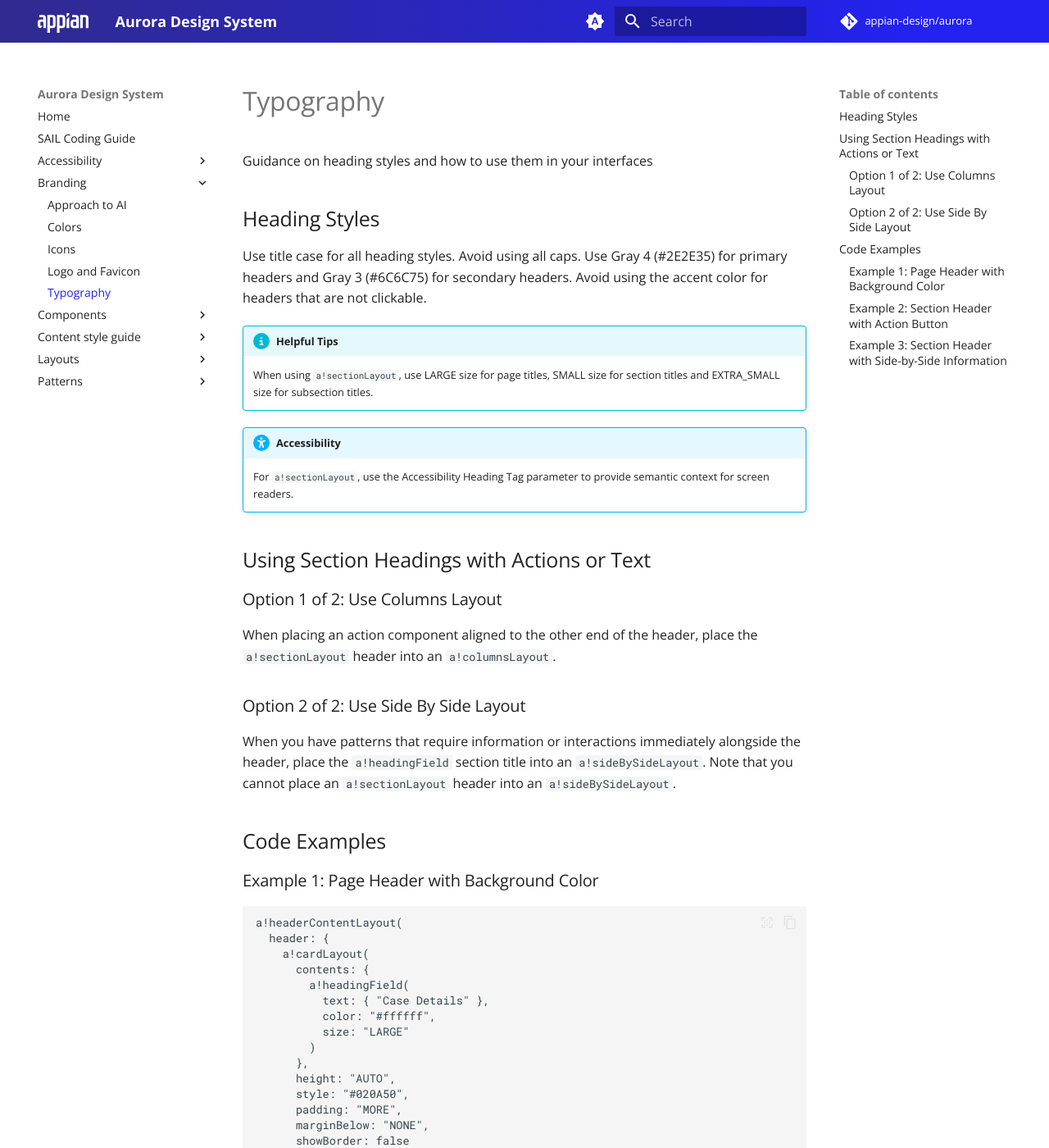
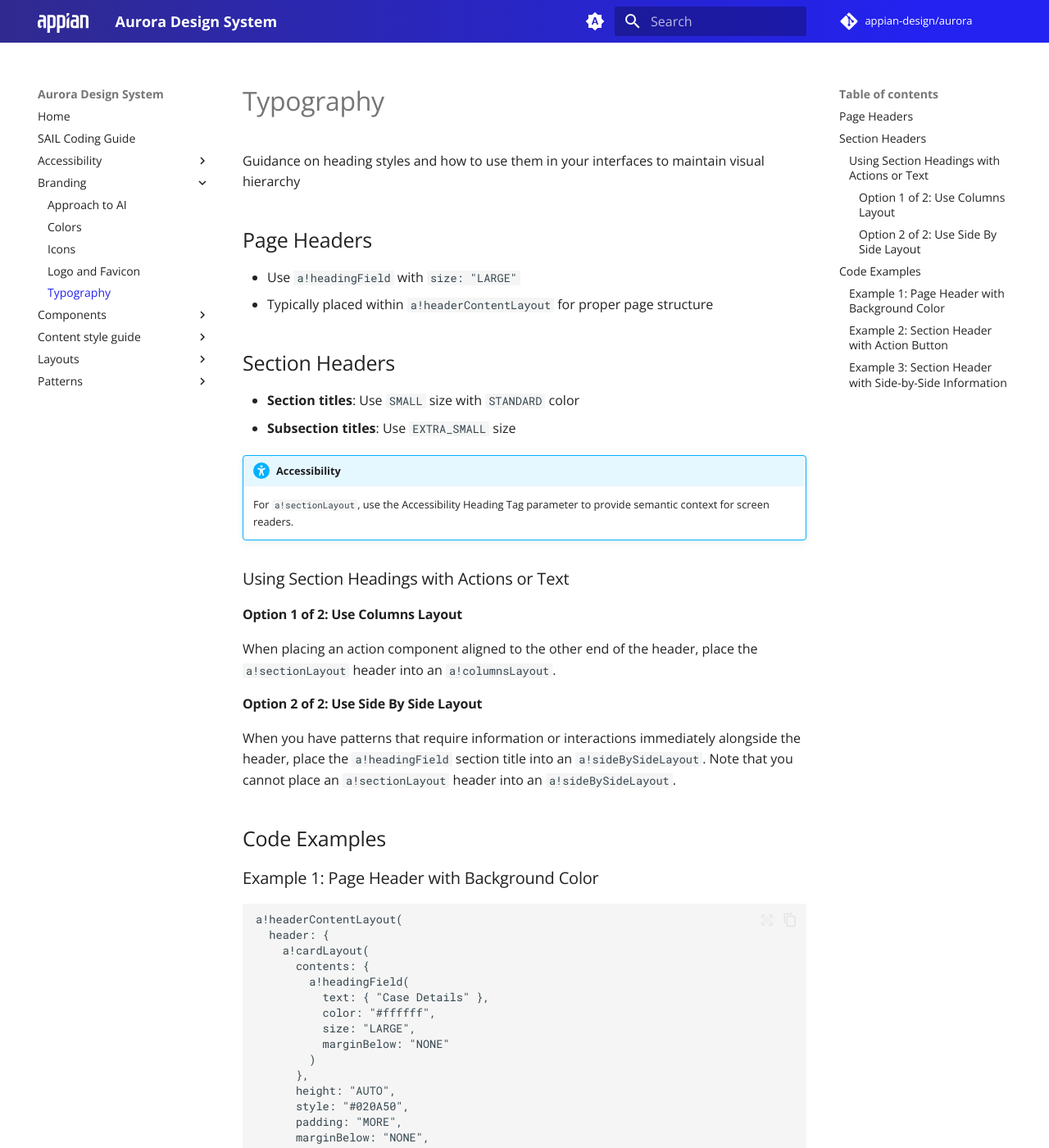
Before and after one commit to appian-design/aurora, an MkDocs documentation site: the page built from docs/branding/typography.md, in a window 1280 px wide and 1400 px high. Shown: the whole window at 82% size. Built offline with MkDocs 1.6.1 and Material for MkDocs 9.7.7, drawn with Linux system fonts in a browser that asks for light colours; comment, search, counter and statistics services are not loaded.

Commit message:
Update typography.md

```diff
--- a/docs/branding/typography.md
+++ b/docs/branding/typography.md
@@ -1,33 +1,33 @@
 ---
 status: "stable"
-last_updated: "2025-09-05"
+last_updated: "2025-09-25"
 ---
 
 # Typography
 
-Guidance on heading styles and how to use them in your interfaces
+Guidance on heading styles and how to use them in your interfaces to maintain visual hierarchy
 
-## Heading Styles
+## Page Headers
 
-Use title case for all heading styles. Avoid using all caps. Use Gray 4 (#2E2E35) for primary headers and Gray 3 (#6C6C75) for secondary headers. Avoid using the accent color for headers that are not clickable.
+- Use `a!headingField` with `size: "LARGE"`
+- Typically placed within `a!headerContentLayout` for proper page structure
 
-!!! info "Helpful Tips"
+## Section Headers
 
-    When using `a!sectionLayout`, use LARGE size for page titles, SMALL size for section titles and EXTRA_SMALL size for subsection titles.
-
-
+- **Section titles**: Use `SMALL` size with `STANDARD` color
+- **Subsection titles**: Use `EXTRA_SMALL` size
 
 !!! abstract "Accessibility"
 
     For `a!sectionLayout`, use the Accessibility Heading Tag parameter to provide semantic context for screen readers.
 
-## Using Section Headings with Actions or Text
+### Using Section Headings with Actions or Text
 
-### Option 1 of 2: Use Columns Layout
+#### Option 1 of 2: Use Columns Layout
 
 When placing an action component aligned to the other end of the header, place the `a!sectionLayout` header into an `a!columnsLayout`.
 
-### Option 2 of 2: Use Side By Side Layout
+#### Option 2 of 2: Use Side By Side Layout
 
 When you have patterns that require information or interactions immediately alongside the header, place the `a!headingField` section title into an `a!sideBySideLayout`. Note that you cannot place an `a!sectionLayout` header into an `a!sideBySideLayout`.
 
@@ -43,7 +43,8 @@
         a!headingField(
           text: { "Case Details" },
           color: "#ffffff",
-          size: "LARGE"
+          size: "LARGE",
+          marginBelow: "NONE"
         )
       },
       height: "AUTO",
@@ -107,6 +108,7 @@
       item: a!headingField(
         text: "Section Title",
         size: "SMALL",
+        marginBelow: "NONE",
         fontWeight: "SEMI_BOLD",
         headingTag: "H2"
       )
```
